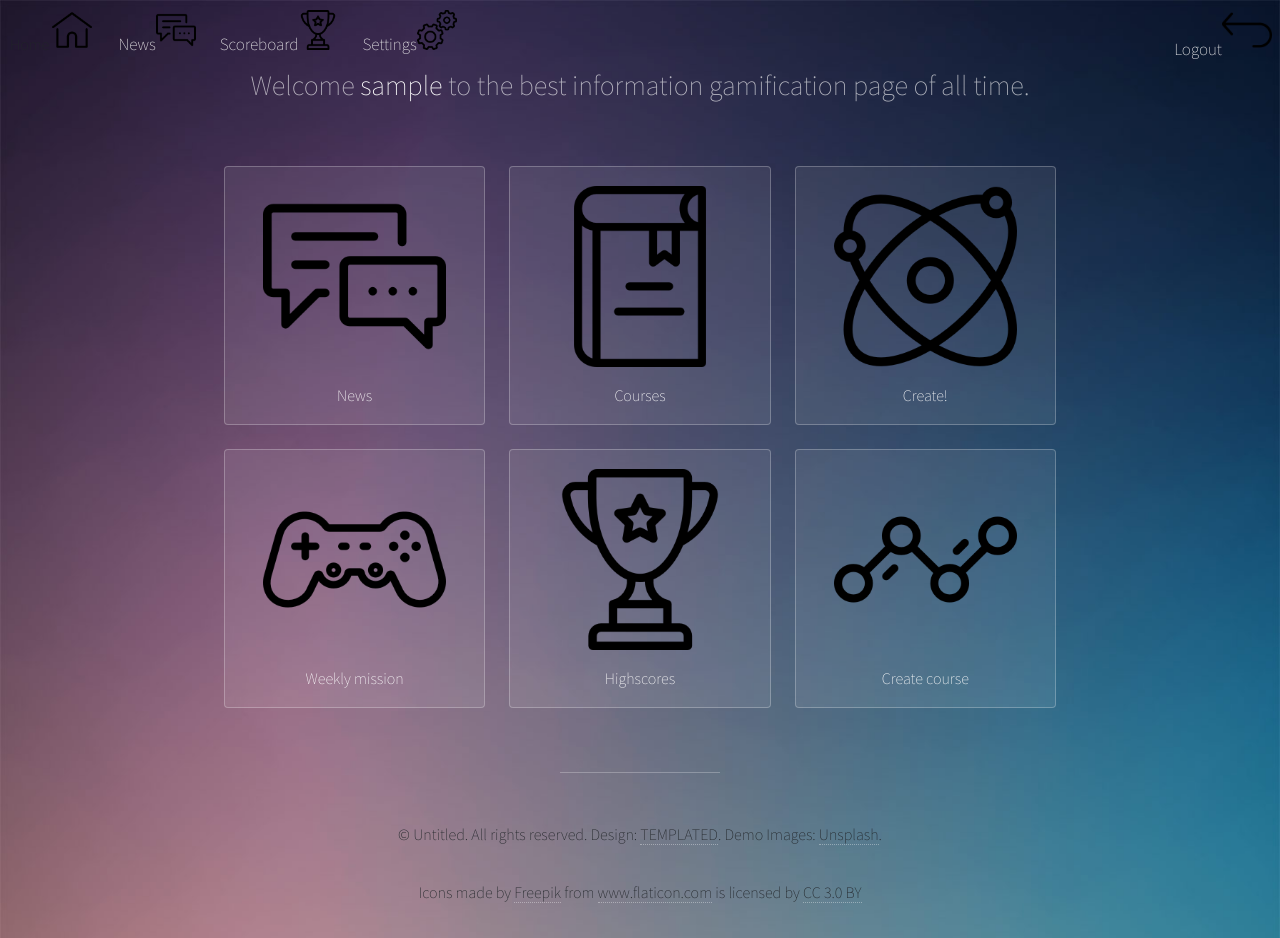
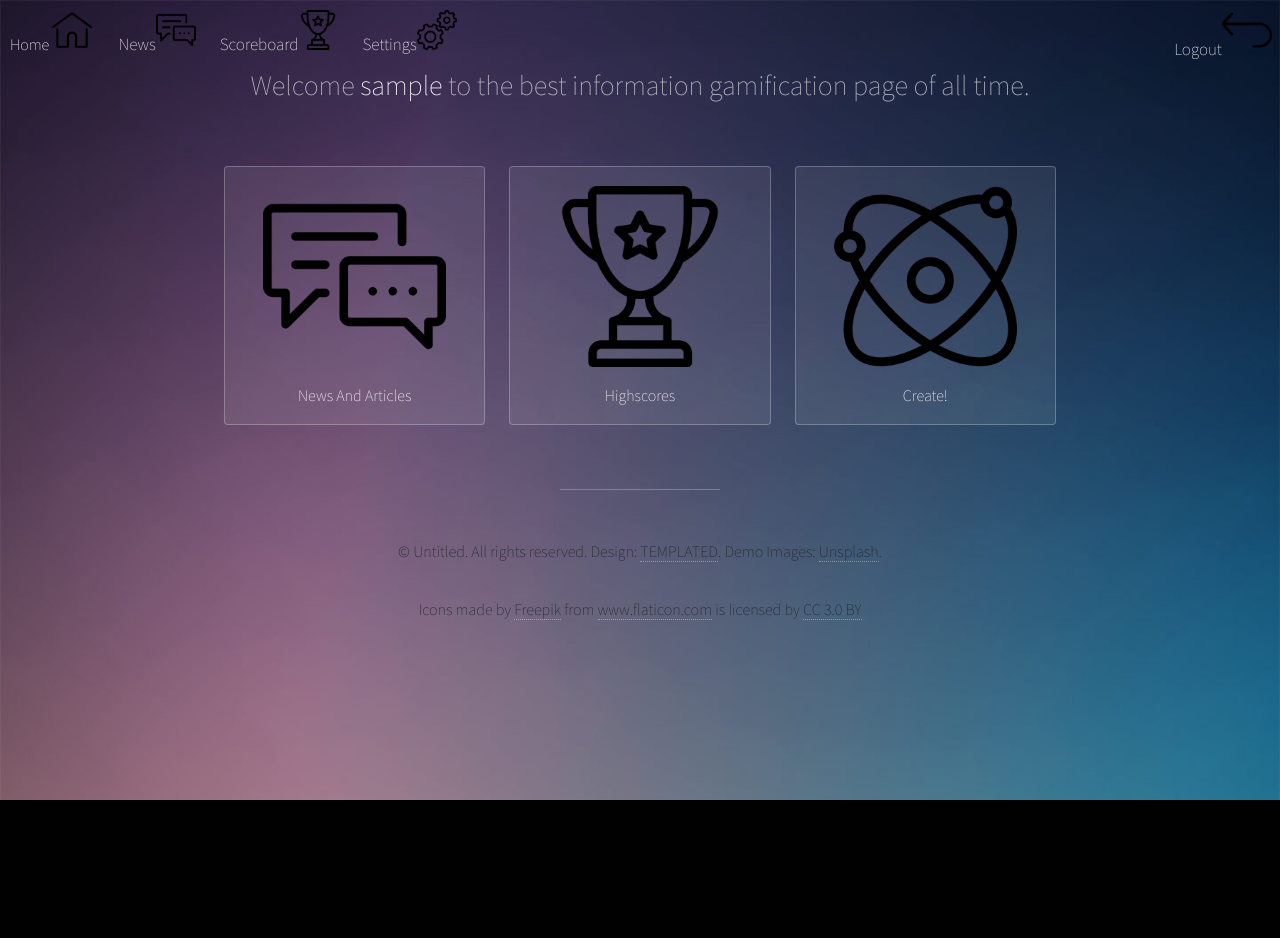
Before and after one commit to fiskmoz/Gamification-portal, a Django app: template WebServer/templates/index.html in a window 1280 px wide. After the commit the page ends 800 px from the top, so only its background shows below. Run offline with Django 3.2, Linux system fonts and the light colour scheme; the template is opened without the code that fills it, so the values that code supplies are empty; the visitor is signed in with stand-in values (Sample User, id 1); some libraries are stand-ins or nearby versions.

Commit message:
Remove not yet implemented

```diff
--- a/WebServer/static/assets/css/main.css
+++ b/WebServer/static/assets/css/main.css
@@ -49,6 +49,7 @@
 	text-decoration: none;
 	margin: 10px;
 	border: none;
+	color: rgb(255, 255, 255);
 }
 .navbar-left:hover{
 
--- a/WebServer/templates/index.html
+++ b/WebServer/templates/index.html
@@ -28,18 +28,10 @@
 						<div>
 							<a href="{% url 'news' %}">
 								<img src="{% static 'images/png/chat.png' %}" alt="" />
-								<h3>News</h3>
-							</a>
-							<a href="images/fulls/02.jpg">
-								<img src="{% static 'images/png/gamepad.png' %}" alt="" />
-								<h3>Weekly mission</h3>
+								<h3>News And Articles</h3>
 							</a>
 						</div>
 						<div>
-							<a href="images/fulls/03.jpg">
-								<img src="{% static 'images/png/book.png' %}" alt="" />
-								<h3>Courses</h3>
-							</a>
 							<a href="images/fulls/04.jpg">
 								<img src="{% static 'images/png/trophy.png' %}" alt="" />
 								<h3>Highscores</h3>
@@ -51,10 +43,6 @@
 								<img src="{% static 'images/png/atomic.png' %}" alt="" />
 								<h3>Create!</h3>
 							</a>
-							<a href="images/fulls/05.jpg">
-								<img src="{% static 'images/png/line-chart.png' %}" alt="" />
-								<h3>Create course</h3>
-							</a>
 						</div>
 					</section>
 				</div>
```
